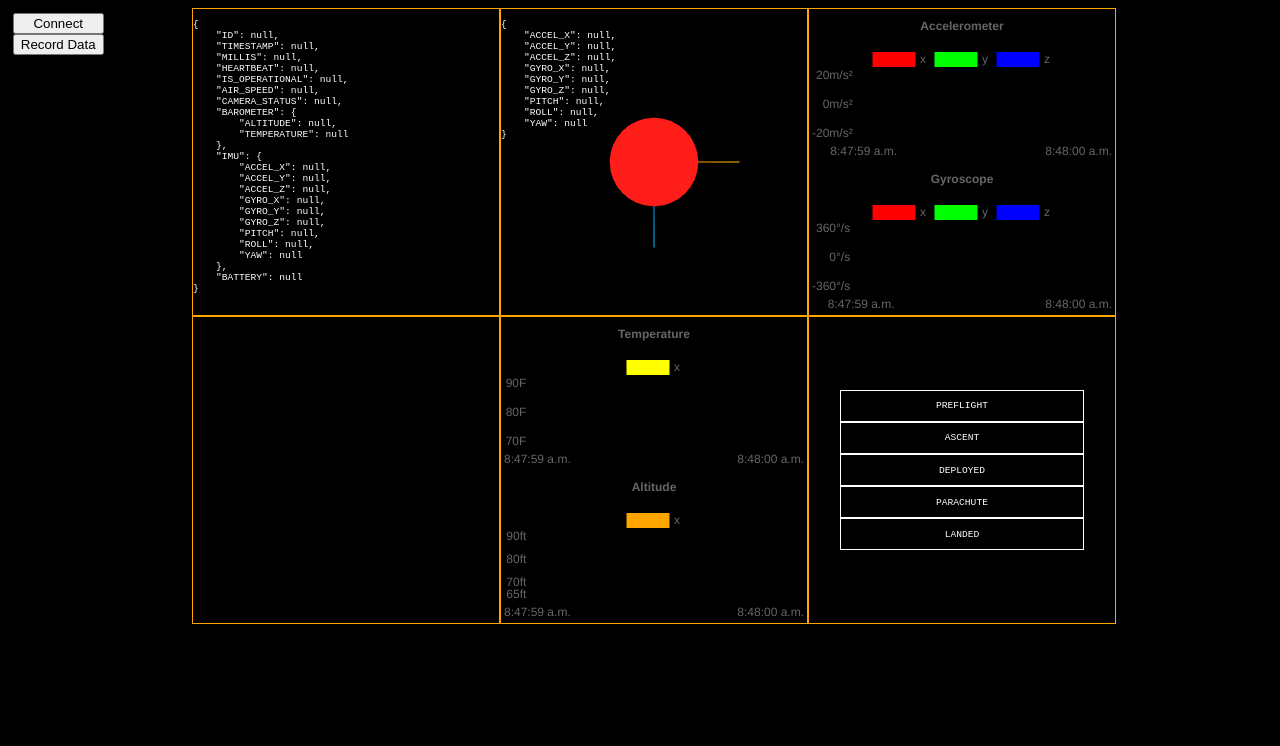
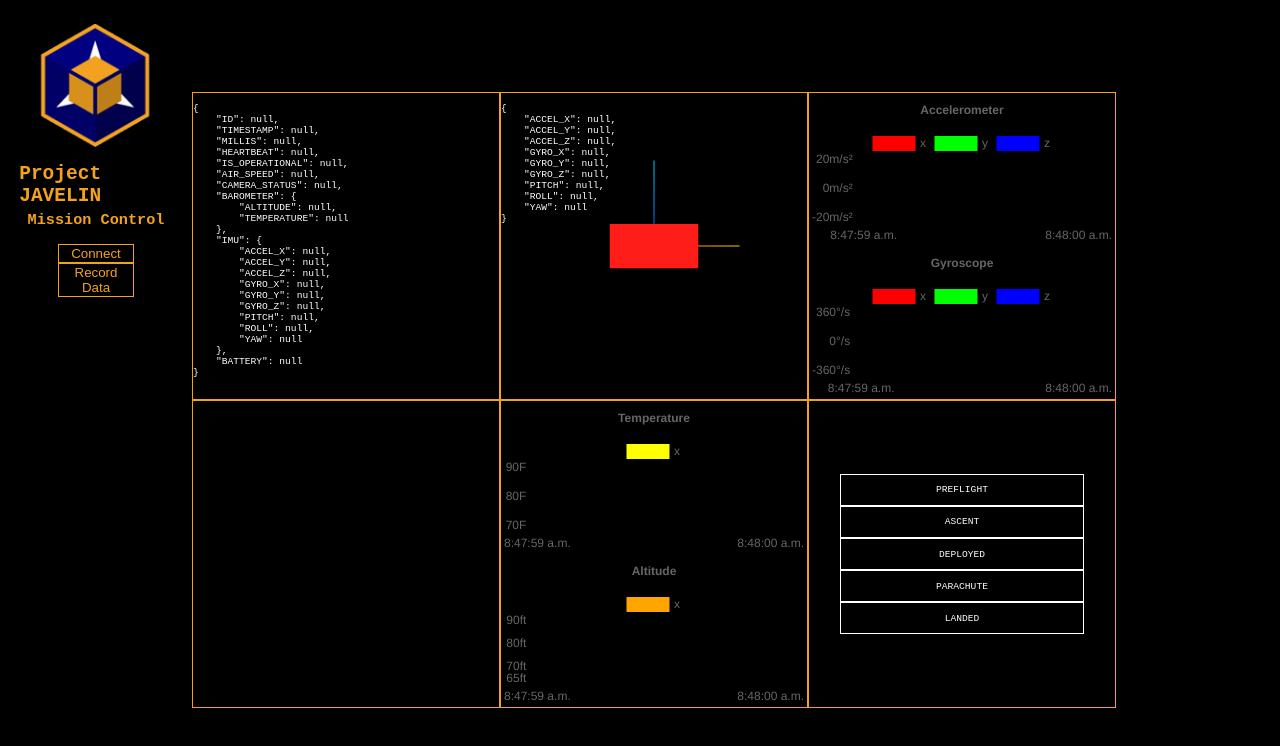
Before and after one commit to Cube-3-San-Jose-State/Mission-Control, a React (Vite) app: page / in a window 1280 px wide. Shown: the top 746 px of the page. Built offline with nearby package versions, Linux system fonts and the light colour scheme.

Commit message:
Some styling changes + radio fix

```diff
--- a/index.html
+++ b/index.html
@@ -1,7 +1,8 @@
 <!DOCTYPE html>
 <html>
   <head>
-    <title>React Vite Micro App</title>
+    <title>Project JAVELIN Mission Control</title>
+    <link rel="icon" href="./assets/icon.png"/>
     <link rel="stylesheet" href="./src/App.css"/>
   </head>
   <body>
--- a/src/App.css
+++ b/src/App.css
@@ -2,31 +2,86 @@ html{
     background-color: black;
     color: white;
     font-family: monospace;
+    width: 100vw;
+    height: 100vh;
+    --blue: #000080;
+    --gold: #F3A21F;
 }
 
 body{
-    margin-left: 15vw;
-    margin-right: 15vw;
+    width: 100%;
+    height: 100%;
+    margin: 0;
+}
+
+#root {
+    display: flex;
+    width: 100%;
+    height: 100%;
 }
 
 .blocks-container{
     display: grid;
+    width: 70%;
+    height: 100%;
+    align-content: center;
+    margin-left: 15%;
+    margin-right: 15%;
     grid-template-columns: repeat(3, 1fr);
 }
 
 .block{
-    border: 1px orange solid;
+    border: 1px var(--gold) solid;
     aspect-ratio: 1;
     font-size: .75vw;
+    max-width: 100%;
+    max-height: 100%;
 }
 
-.menu {
+#sidebar {
     position: absolute;
     display: flex;
+    justify-content: center;
+    margin-top: 3vh;
+    min-width: 15%;
+    max-width: 15%;
+}
+
+#menu {
+    display: flex;
+    width: 80%;
     flex-direction: column;
-    top: 1vw;
-    left: 1vw;
+    justify-content: center;
+    align-items: center;
 }
+    #menu h2, #menu h3{
+        color: var(--gold);
+        margin-bottom: .1em;
+    }
+
+    #menu .subheading{
+        margin-top: .1em;
+        margin-bottom: 1em;
+    }
+
+    #menu img {
+        width: 80%;
+        margin-left: 10%;
+        margin-right: 10%;
+    }
+
+    #menu button {
+        width: 50%;
+        background-color: transparent;
+        color: var(--gold);
+        border: 1px var(--gold) solid;
+    }
+
+        #menu button:hover {
+            color: white;
+            border: 1px white solid;
+            cursor: pointer;
+        }
 
 #output{
     width: 100%;
--- a/src/App.jsx
+++ b/src/App.jsx
@@ -43,9 +43,15 @@ class App extends Component {
 	render() {
     	return (
       		<>
-				<div className="menu">
-					<button id="open" onClick={this.readSerial.bind(this)}>Connect</button>
-					<button id="record">Record Data</button>
+				<div id="sidebar">
+
+					<div id="menu">
+						<img src="./assets/icon.png" alt="logo" />
+						<h2>Project JAVELIN</h2>
+						<h3 className="subheading">Mission Control</h3>
+						<button id="open" onClick={this.readSerial.bind(this)}>Connect</button>
+						<button id="record">Record Data</button>
+					</div>
 				</div>
 				<div className="blocks-container">
 					<div className="block">
@@ -129,7 +135,8 @@ class App extends Component {
 						builderString += value;
 					}
 
-					if (value.includes("\n") && buffer <= 0){
+					if (value.includes("}") && buffer <= 0){
+						builderString = builderString.substring(0, builderString.length-1 );
 						this.parseInput(builderString);
 						builderString = "";
 					}
@@ -189,7 +196,6 @@ class App extends Component {
 			data["BATTERY"] = parsed["BAT"];
 
 			this.setState({data: data});
-			console.log(data);
 		} catch (err){
 			console.error(err);
 		}
--- a/src/Blocks/GyroscopeScene/GryoscopeScene.jsx
+++ b/src/Blocks/GyroscopeScene/GryoscopeScene.jsx
@@ -17,8 +17,8 @@ function GyroscopeModel(props) {
     const [active, setActive] = useState(false);
     const DEGREE_TO_RADIANS = Math.PI / 180;
     useFrame(function(state, delta){
-        mesh.current.rotation.y = - (props.imu["ROLL"]);
-        mesh.current.rotation.x = 1.57079633 + (props.imu["PITCH"]);
+        mesh.current.rotation.y = (props.imu["ROLL"]);
+        mesh.current.rotation.x = -1 * (1.57079633 + (props.imu["PITCH"]));
     })
 
     return(
@@ -30,7 +30,7 @@ function GyroscopeModel(props) {
             onPointerOver={(event) => setHover(true)}
             onPointerOut={(event) => setHover(false)}
         >
-            <cylinderGeometry args={[1, 1, 5]}/>
+            <boxGeometry args={[2, 5, 1]}/>
             <meshLambertMaterial color={'#fc0303'} />
 			<axesHelper args={[3, 3, 3]}/>
         </mesh>
```
Also changed, not shown: assets/icon.png (added).
